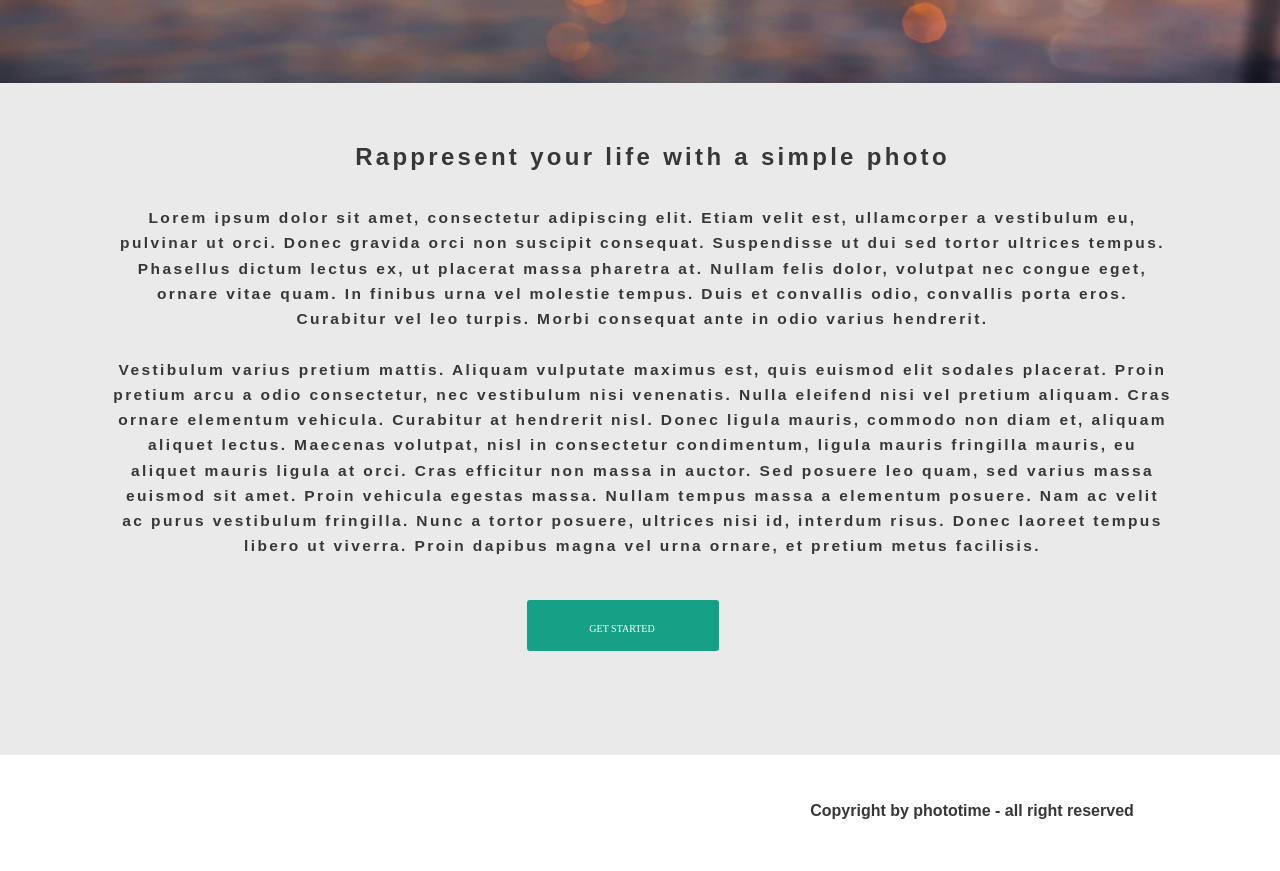
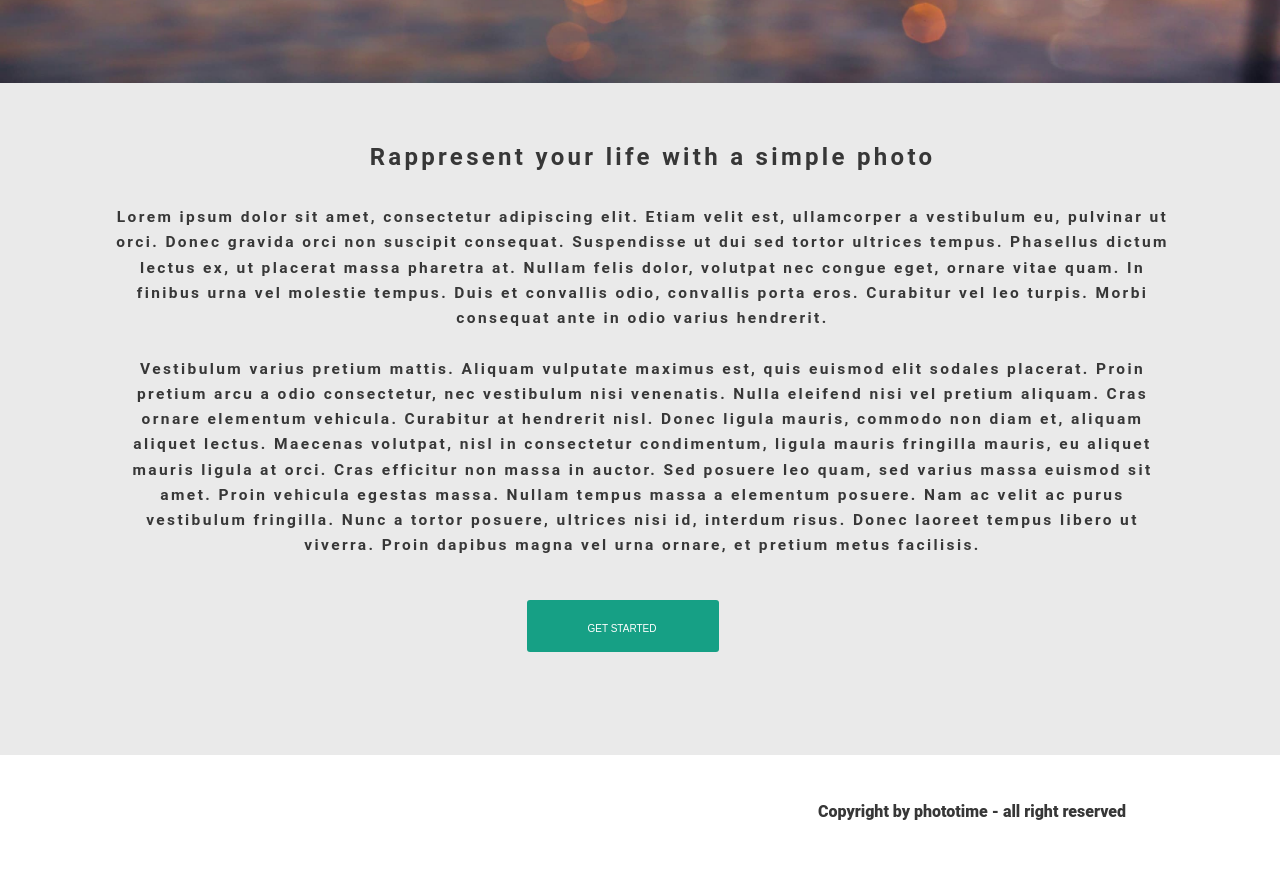
Before and after one commit to Rahul-k25/Simple-Photo-Page, a plain HTML site: page index.html in a window 1280 px wide. Shown: the part 796-1667 px from the top of the page. Drawn offline with Linux system fonts and the light colour scheme.

Commit message:
Further changes based on comments

```diff
--- a/css/styles.css
+++ b/css/styles.css
@@ -1,11 +1,10 @@
-.sp{
+.container{
     width: 1280px;
     margin: auto;
-    background-color: white;
+    font-family: Roboto, sans-serif;
 }
-.sp_nav{
+.container_nav{
     padding-top: 32px;
-    font-family: sans-serif;
 }
 
 .home {
@@ -72,8 +71,8 @@ img{
 }
 
 .sp__content-header{
-    margin: 56px 317px 34px 342px;
-    font-family: sans-serif;
+    padding: 56px 317px 34px 342px;
+    margin: 0;
     font-weight: bold;
     font-stretch: normal;
     font-style: normal;
@@ -83,8 +82,8 @@ img{
     text-align: center;
 }
 .sp__paragraph{
-    margin: 34px 108px 41px 113px;
-    font-family: sans-serif;
+    padding: 0 108px 41px 113px;
+    margin: 0;
     font-size: 15.5px;
     font-weight: bold;
     line-height: 1.63;
@@ -95,23 +94,21 @@ img{
 
 .button{
     width: 192px;
-    height: 51px;
     background-color: #16a085;
     padding: 23px 45px 18px 43px;
     border: none;
-    font-family: GothamRounded;
     font-size: 10px;
     border-radius: 3px;
     margin: 0 561px 84px 527px;
     color: white;
     text-align: center;
 }
-.footer > p{
+.copyright{
     width: 408px;
     font-size: 16px;
-    margin: 47px 45px 50px 768px;
+    padding: 47px 105px 50px 768px;
+    margin: 0;
     color: #373737;
-    font-family: sans-serif;
     font-weight: 900;
     text-align: center;
 }
--- a/index.html
+++ b/index.html
@@ -7,8 +7,8 @@
     <title>Simple Photo Assigment</title>
     <link rel="stylesheet" href="css/styles.css" />
   </head>
-  <body class="sp">
-    <header class="sp_nav">
+  <body class="container">
+    <header class="container_nav">
       <nav>
         <a href="#" class="home ">HOME</a>
         <a href="#" class="photoapp">PHOTOAPP</a>
@@ -48,7 +48,7 @@
       <button class="button">GET STARTED</button>
     </div>
     <footer class="footer">
-      <p>Copyright by phototime - all right reserved</p>
+      <p class="copyright">Copyright by phototime - all right reserved</p>
     </footer>
   </body>
 </html>
```
Also changed, not shown: 1 other file.
